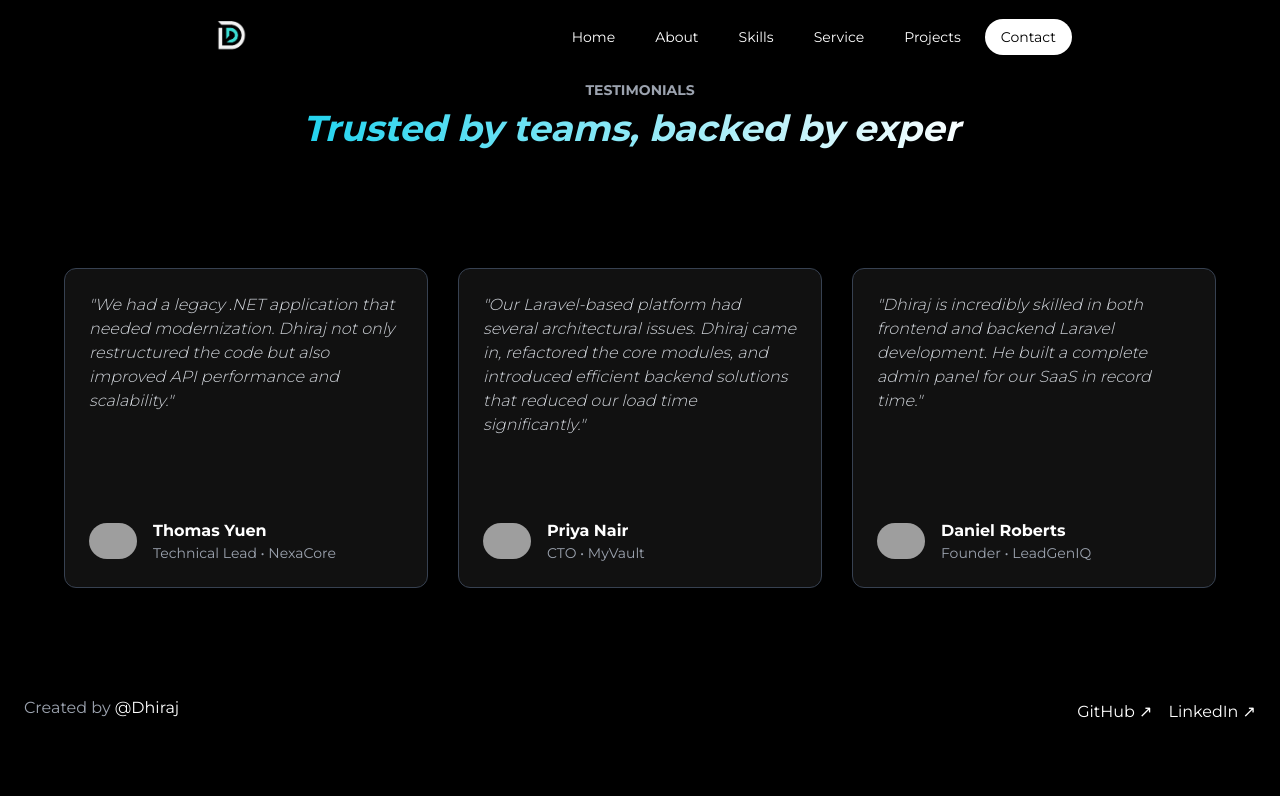
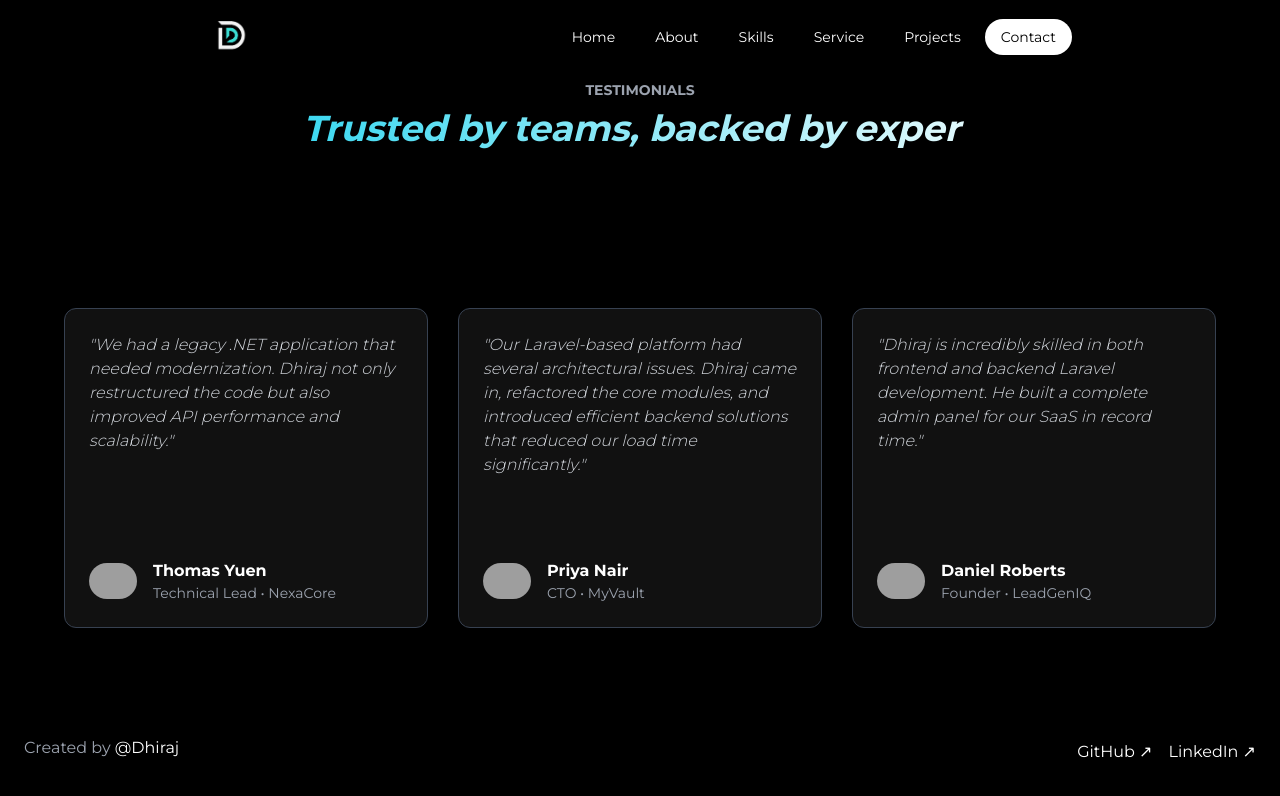
Before and after one commit to Dhiraj-Striveup/Portfolio, a Next.js app: page /testimonail in a window 1280 px wide. Shown: the top 796 px of the page. Built offline with nearby package versions, Linux system fonts and the light colour scheme; grey boxes are pictures that could not be loaded.

Commit message:
Update page.tsx

```diff
--- a/src/app/testimonail/page.tsx
+++ b/src/app/testimonail/page.tsx
@@ -7,9 +7,12 @@ const page = () => {
   return (
    <>
      <div className="max-w-4xl mx-auto mt-20">
-        <h2 className="text-center max-w-[18rem] mx-auto md:max-w-full  text-2xl md:text-4xl font-bold text-white mb-10">
-          <span className="block text-sm text-gray-400 uppercase mb-2">Testimonials</span>
-           <span className="bg-gradient-to-r from-cyan-400 to-white bg-clip-text text-transparent italic">
+           <h2 className="text-center max-w-[18rem] mx-auto md:max-w-full text-2xl md:text-4xl font-bold text-white mb-10">
+  <span className="block text-sm text-gray-400 uppercase mb-2">
+    Testimonials
+  </span>
+
+  <span className="block min-h-[60px] md:min-h-[80px] bg-gradient-to-r from-cyan-400 to-white bg-clip-text text-transparent italic">
     <Typewriter
       words={["Trusted by teams, backed by experience"]}
       loop={false}
```
Lines whose indentation alone changed are shown as unchanged.
